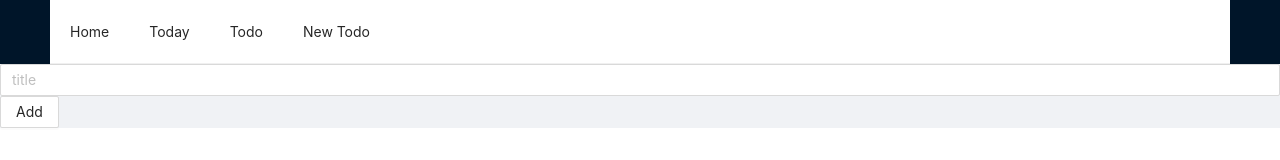
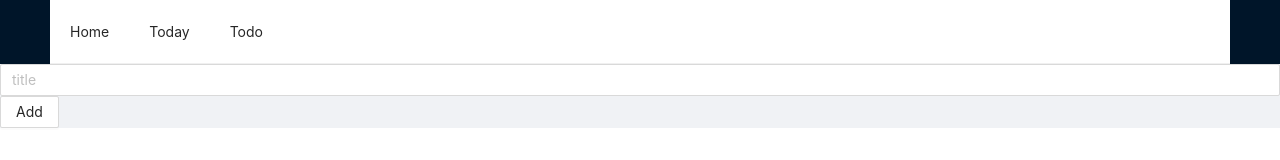
Before and after one commit to kcopper8/task-done, a React (Vite) app: page /add in a window 1280 px wide. Shown: the top 160 px of the page. Built offline with nearby package versions, Linux system fonts and the light colour scheme.

Commit message:
chore: remove new todo button from layout

```diff
--- a/src/layouts/GlobalLayout/index.tsx
+++ b/src/layouts/GlobalLayout/index.tsx
@@ -24,11 +24,6 @@ const GlobalLayout = ({}: GlobalLayoutProps) => {
             onClick={() => navigate("/todo")}
             children={"Todo"}
           />
-          <Menu.Item
-            key="newTodo"
-            onClick={() => navigate("/add")}
-            children={"New Todo"}
-          />
         </Menu>
       </Layout.Header>
       <Layout.Content>
```
